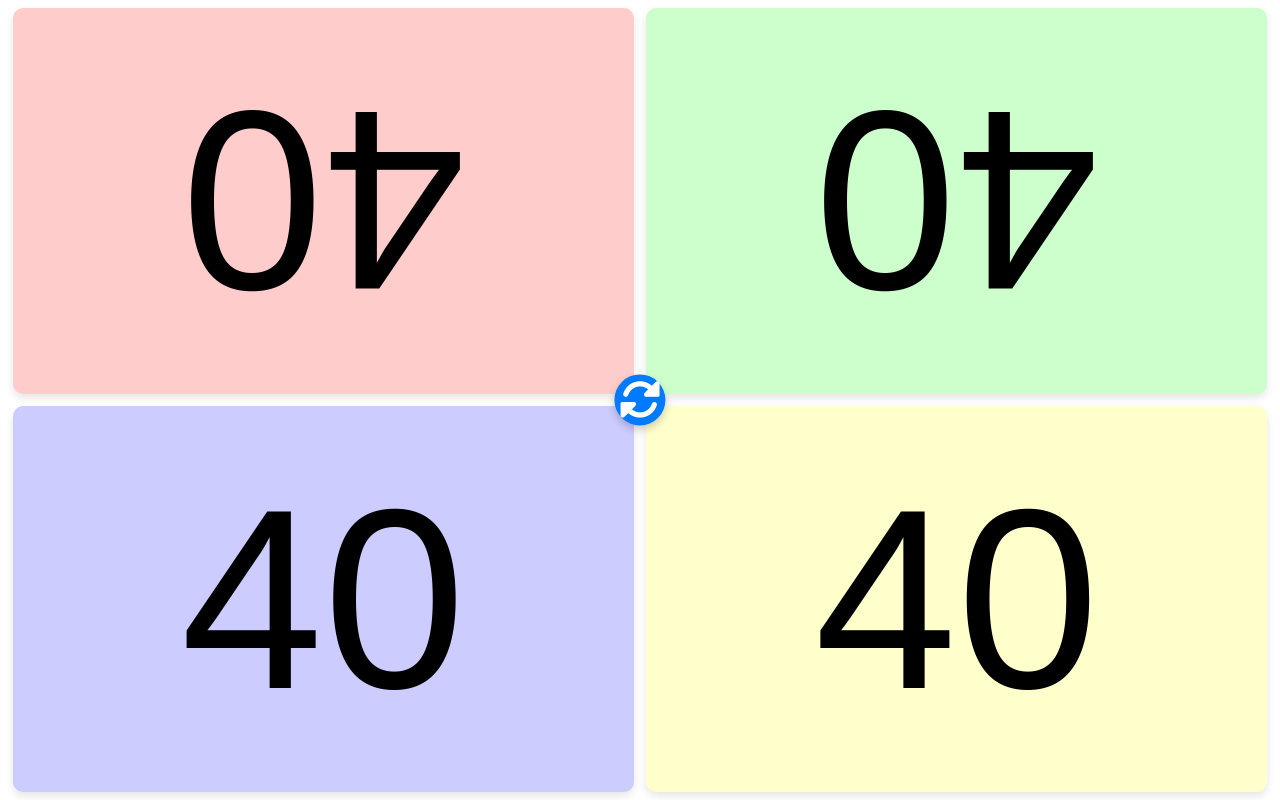
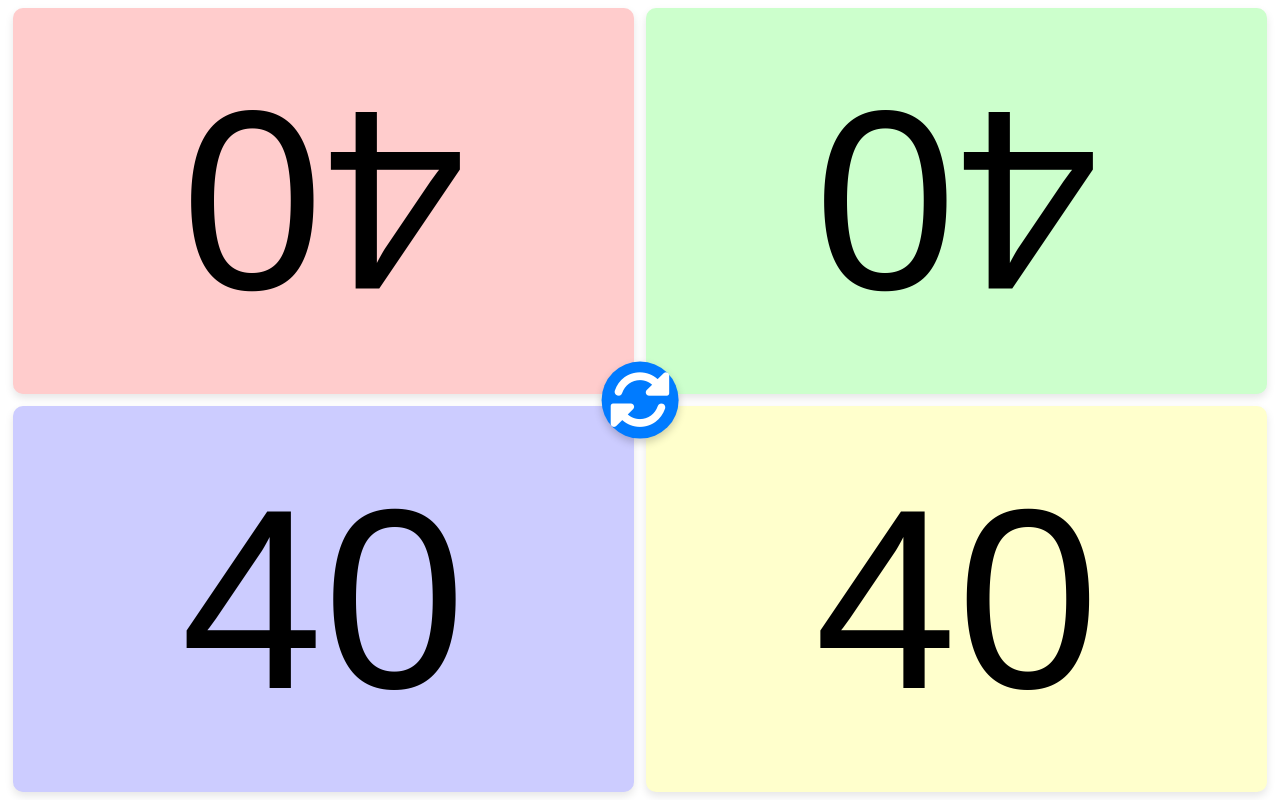
Before and after one commit to sanadamancom/test, a plain HTML site: page index.html in a window 1280 px wide. Drawn offline with Linux system fonts and the light colour scheme.

Commit message:
Update styles.css

```diff
--- a/styles.css
+++ b/styles.css
@@ -125,8 +125,8 @@ body {
     border-radius: 50%; /* ボタンを円形にする */
     cursor: pointer;
     z-index: 1;
-    width: 4vw; /* ビューポート幅に応じたボタンの幅 */
-    height: 4vw; /* ビューポート幅に応じたボタンの高さ */
+    width: 6vw; /* ビューポート幅に応じたボタンの幅 */
+    height: 6vw; /* ビューポート幅に応じたボタンの高さ */
     display: flex;
     align-items: center;
     justify-content: center;
@@ -139,5 +139,5 @@ body {
 
 /* Font Awesomeアイコンのスタイル */
 .reset-button i {
-    font-size: calc(2vw + 2vh); /* ビューポート幅と高さに応じたアイコンサイズ */
+    font-size: calc(3vw + 3vh); /* ビューポート幅と高さに応じたアイコンサイズ */
 }
```
